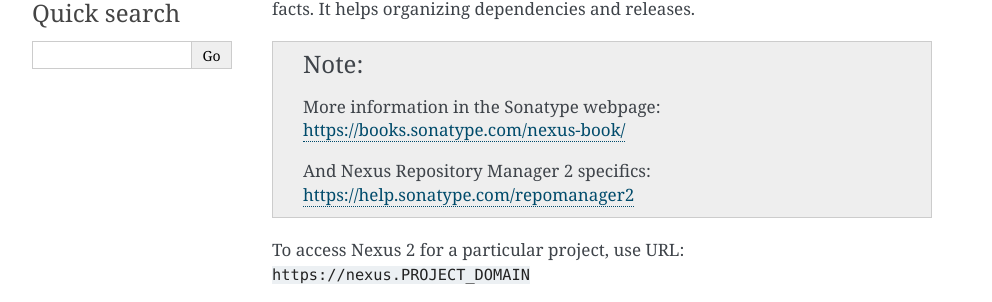
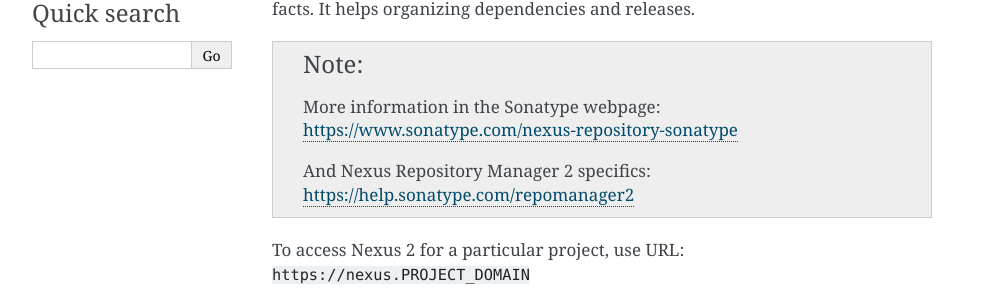
Before and after one commit to lfit/releng-docs, a Sphinx documentation site: the page built from docs/nexus2.rst, in a window 1280 px wide. Shown: the part 130-432 px from the top of the page, without its empty margins (148-1140 px from the left). Built offline with Sphinx 7.4.7, drawn with Linux system fonts in a browser that asks for light colours; some of the changed lines change nothing that is shown.

Commit message:
Update Nexus Sonatype link
Update link for more information on
Sonatype Nexus

Change-Id: Iba67524f58327cc639b58a9ab62b517ab9f68348
Signed-off-by: Jessica Wagantall <jwagantall@linuxfoundation.org>

```diff
--- a/docs/nexus2.rst
+++ b/docs/nexus2.rst
@@ -10,7 +10,7 @@
 .. note::
 
    More information in the Sonatype webpage:
-   https://books.sonatype.com/nexus-book/
+   https://www.sonatype.com/nexus-repository-sonatype
 
    And Nexus Repository Manager 2 specifics:
    https://help.sonatype.com/repomanager2
```
